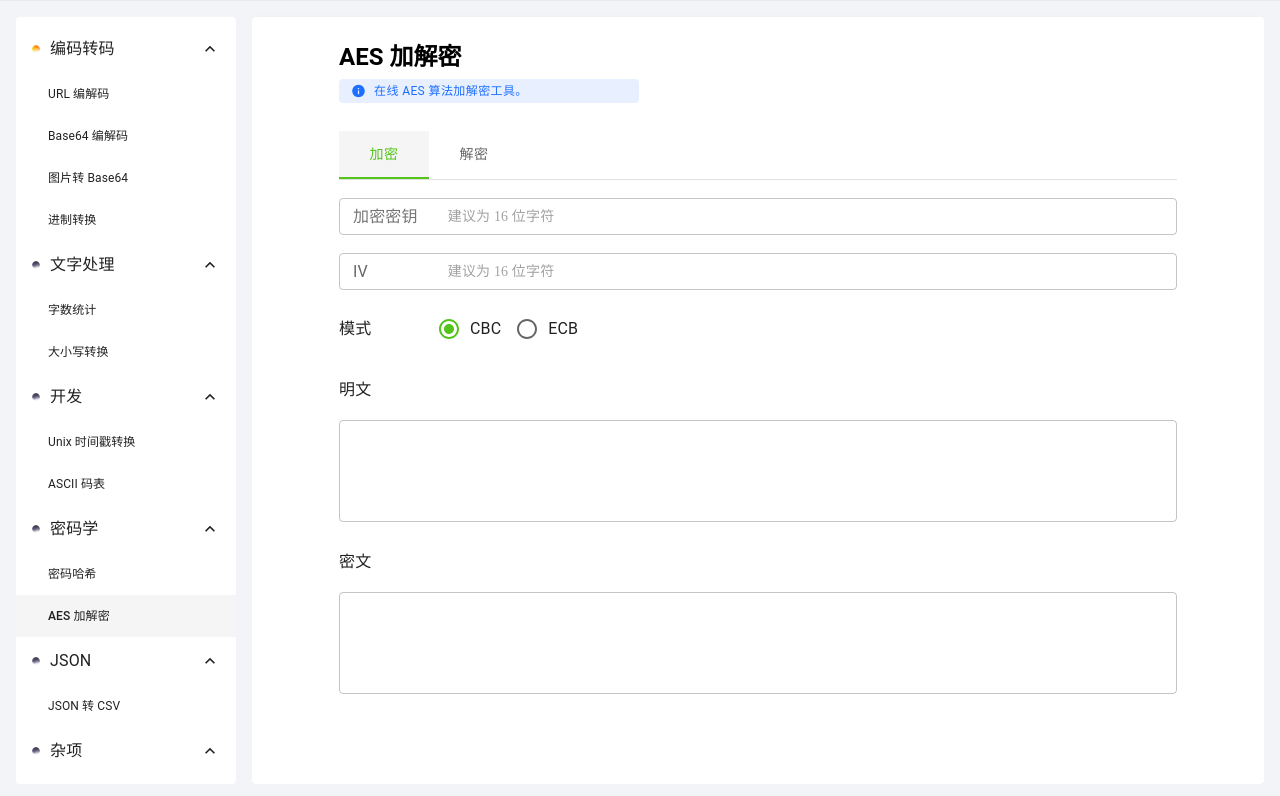
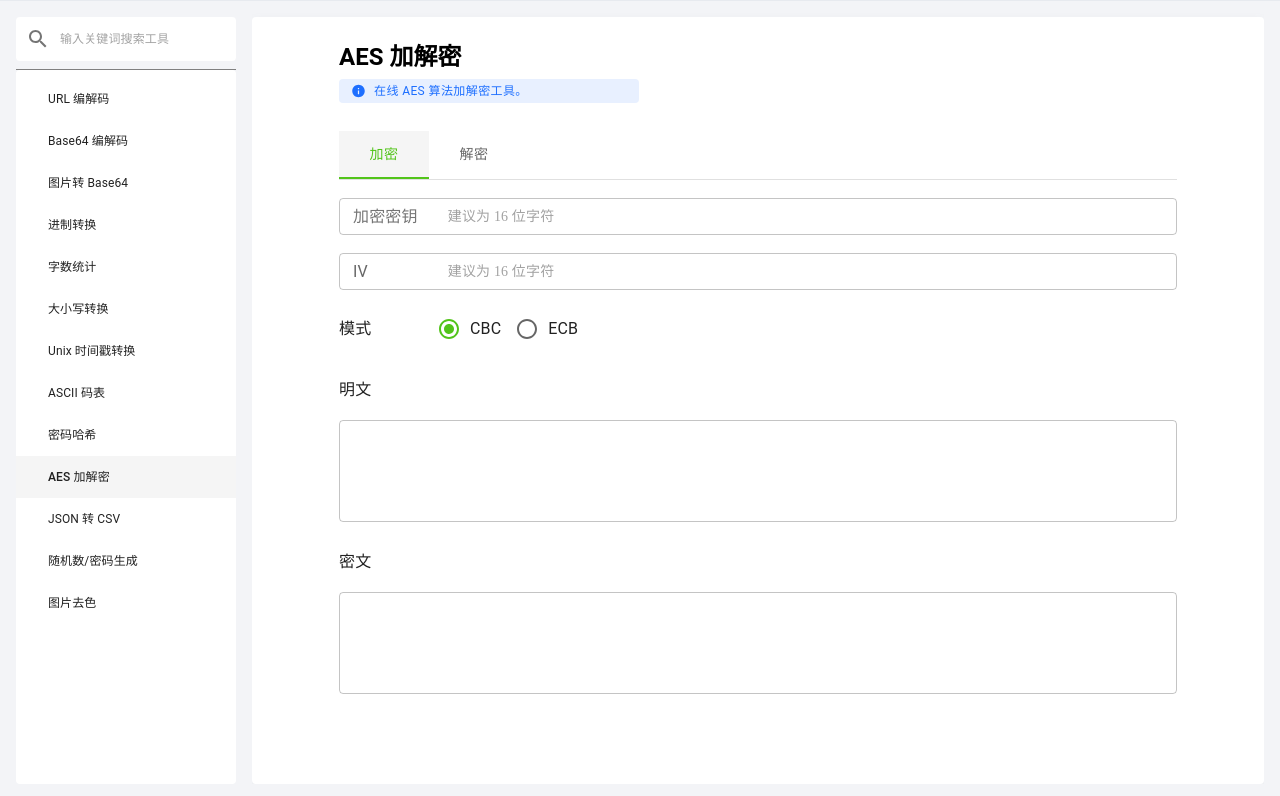
Before and after one commit to chaitin/xtools, a Next.js app: page /aes in a window 1280 px wide. Shown: the top 796 px of the page. Built offline with nearby package versions, Linux system fonts and the light colour scheme; a web font is replaced by a local one.

Commit message:
fix: add imgage build config

```diff
--- a/next.config.js
+++ b/next.config.js
@@ -5,6 +5,9 @@ const withTM = require('next-transpile-modules')(['react-syntax-highlighter']);
 
 const nextConfig = withPlugins([withTM, withFonts], {
   reactStrictMode: false,
+  images: {
+    unoptimized: true
+  }
 });
 
 module.exports = nextConfig;
--- a/src/components/MenuView/index.tsx
+++ b/src/components/MenuView/index.tsx
@@ -1,22 +1,20 @@
-import dot_black from "@/asset/tools/dot_black.png";
-import dot_yellow from "@/asset/tools/dot_yellow.png";
 import { defaultTextClick } from "@/constant";
 import { usePath } from "@/hooks";
 import ErrorIcon from "@mui/icons-material/Error";
-import ExpandLess from "@mui/icons-material/ExpandLess";
-import ExpandMore from "@mui/icons-material/ExpandMore";
 import {
   Box,
+  Button,
   Grid,
-  ListItemIcon,
+  IconButton,
+  InputBase,
   ListItemText,
-  Typography,
+  Paper,
+  Typography
 } from "@mui/material";
-import Collapse from "@mui/material/Collapse";
+import SearchIcon from '@mui/icons-material/Search';
 import List from "@mui/material/List";
 import ListItemButton from "@mui/material/ListItemButton";
 import Head from "next/head";
-import Image from "next/image";
 import { useRouter } from "next/router";
 import React, { useMemo } from "react";
 import { Container, Main, MenuPage, SideMenu } from "./components";
@@ -28,114 +26,102 @@ export interface MenuProps {
 const ifChecked = (currentPath: string, itemPath: string) => {
   return currentPath === itemPath;
 };
+
+enum Tags {
+  CODE = 'code',
+  TEXT = 'text',
+  DEV = 'dev',
+  PASSWORD = 'password',
+  JSON = 'json',
+  OTHER = 'other'
+}
+
 const routesMenu = [
   // { icon: dot_blue, label: '网络', children: [] },
   {
-    icon: dot_yellow,
-    label: "编码转码",
-    children: [
-      {
     label: "URL 编解码",
+    tags: [Tags.CODE],
     path: "/urlencoder",
     subTitle: "URL 编码解码小工具。",
   },
   {
     label: "Base64 编解码",
+    tags: [Tags.CODE],
     path: "/base64",
     subTitle: "Base64 编码解码小工具。",
   },
   {
     label: "图片转 Base64",
+    tags: [Tags.CODE],
     path: "/img2base64",
     subTitle:
       "图片的 BASE64 编码就是将图片数据编码成字符串，使用该字符串代替图片地址，从而不需要使用图片的 URL 地址。",
   },
   {
     label: "进制转换",
+    tags: [Tags.CODE],
     path: "/radix_convert",
     subTitle:
       "进制转换小工具，支持二进制、八进制、十进制、十六进制等之间的互相转换。",
   },
-    ],
-  },
-  {
-    icon: dot_black,
-    label: "文字处理",
-    children: [
   {
     label: "字数统计",
+    tags: [Tags.TEXT],
     path: "/word_count",
     subTitle:
       "字数统计小工具，支持中文、英文、数字、标点符号等的统计。",
   },
   {
     label: "大小写转换",
+    tags: [Tags.TEXT],
     path: "/case_convert",
     subTitle:
       "大小写转换小工具，支持大写、小写、首字母大写、大小写互转等。",
   },
-    ],
-  },
-  {
-    icon: dot_black,
-    label: "开发",
-    children: [
   {
     label: "Unix 时间戳转换",
+    tags: [Tags.DEV],
     path: "/unix",
     subTitle:
       "Unix 时间戳是从1970年1月1日（UTC/GMT的午夜）开始所经过的秒数，不考虑闰秒。",
   },
   {
     label: "ASCII 码表",
+    tags: [Tags.DEV],
     path: "/ascii",
     subTitle: "ASCII 码查询表。",
-      }
-    ]
   },
   {
-    icon: dot_black,
-    label: "密码学",
-    children: [
-      {
     label: "密码哈希",
+    tags: [Tags.PASSWORD],
     path: "/hash",
     subTitle: "在线 MD5，SHA256 哈希算法计算小工具。",
   },
   {
     label: "AES 加解密",
+    tags: [Tags.PASSWORD],
     path: "/aes",
     subTitle: "在线 AES 算法加解密工具。",
-      }
-    ],
   },
   {
-    icon: dot_black,
-    label: "JSON",
-    children: [
-      {
     label: "JSON 转 CSV",
+    tags: [Tags.JSON],
     path: "/jsontocsv",
     subTitle: "JSON 转 CSV 和 EXCEL 小工具。",
   },
-    ],
-  },
-  {
-    icon: dot_black,
-    label: "杂项",
-    children: [
+
   {
     label: "随机数/密码生成",
+    tags: [Tags.OTHER],
     path: "/random",
     subTitle: "该功能由浏览器在本地完成，您的任何输入都不会提交到服务端。",
   },
   {
     label: "图片去色",
+    tags: [Tags.OTHER],
     path: "/uncolor",
     subTitle:
       "将彩色图片转换为黑白图片",
-      },
-    ],
   },
 ];
 const MenuView: React.FC<MenuProps> = ({ children }) => {
@@ -153,10 +139,8 @@ const MenuView: React.FC<MenuProps> = ({ children }) => {
     router.push(path);
   };
   const currentItem = useMemo(() => {
-    for (const section of routesMenu) {
-      const _item = section.children.find((item) => item.path === path);
+    const _item = routesMenu.find((item) => item.path === path);
     if (_item) return _item;
-    }
   }, [path]);
 
   return (
@@ -177,6 +161,21 @@ const MenuView: React.FC<MenuProps> = ({ children }) => {
               flexDirection: "column",
             }}
           >
+            <Paper sx={{ width: '100%', borderRadius: '4px', mb: 1 }} elevation={0}>
+              <IconButton sx={{ padding: '10px' }} aria-label="search">
+                <SearchIcon />
+              </IconButton>
+              <InputBase
+                autoFocus
+                // value={query}
+                // onChange={(event) => setQuery(event.target.value)}
+                placeholder="输入关键词搜索工具"
+                inputProps={{ 'aria-label': 'search icons' }}
+                sx={{ grow: 1, fontSize: '12px' }}
+              />
+            </Paper>
+            <Paper sx={{ width: '100%', borderBottom: '1px solid grey' }} elevation={0}>
+            </Paper>
             <List
               sx={{
                 width: "100%",
@@ -189,45 +188,9 @@ const MenuView: React.FC<MenuProps> = ({ children }) => {
               component="nav"
               aria-labelledby="nested-list-subheader"
             >
-              {routesMenu.map((section, index) => [
+              {routesMenu.map((item, index) =>
                 <ListItemButton
-                  key={section.label}
-                  onClick={() => handleClick(index)}
-                >
-                  <ListItemIcon sx={{ minWidth: "18px" }}>
-                    {openStaus[index] ? (
-                      <Image
-                        style={{ width: "8px", height: "8px" }}
-                        src={section.icon}
-                        alt="decorate_icon"
-                      />
-                    ) : (
-                      <Box
-                        sx={{
-                          width: "4px",
-                          height: "4px",
-                          borderRadius: "50%",
-                          background: "rgba(0, 0, 0, 0.30)",
-                        }}
-                      />
-                    )}
-                  </ListItemIcon>
-                  <ListItemText primary={section.label} />
-                  {openStaus[index] ? (
-                    <ExpandLess fontSize="small" />
-                  ) : (
-                    <ExpandMore fontSize="small" />
-                  )}
-                </ListItemButton>,
-                <Collapse
-                  key={section.label + "collapse"}
-                  in={openStaus[index]}
-                  timeout="auto"
-                  unmountOnExit
-                >
-                  {section?.children.map((item) => (
-                    <List component="div" disablePadding key={item.label}>
-                      <ListItemButton
+                  key={index}
                   sx={{ pl: 4 }}
                   onClick={() => toPath(item.path)}
                   selected={ifChecked(currentItem?.path || "", item.path)}
@@ -244,11 +207,7 @@ const MenuView: React.FC<MenuProps> = ({ children }) => {
                     }}
                     primary={item.label}
                   />
-                      </ListItemButton>
-                    </List>
-                  ))}
-                </Collapse>,
-              ])}
+                </ListItemButton>)}
             </List>
           </Box>
         </SideMenu>
```
Lines whose indentation alone changed are shown as unchanged.
